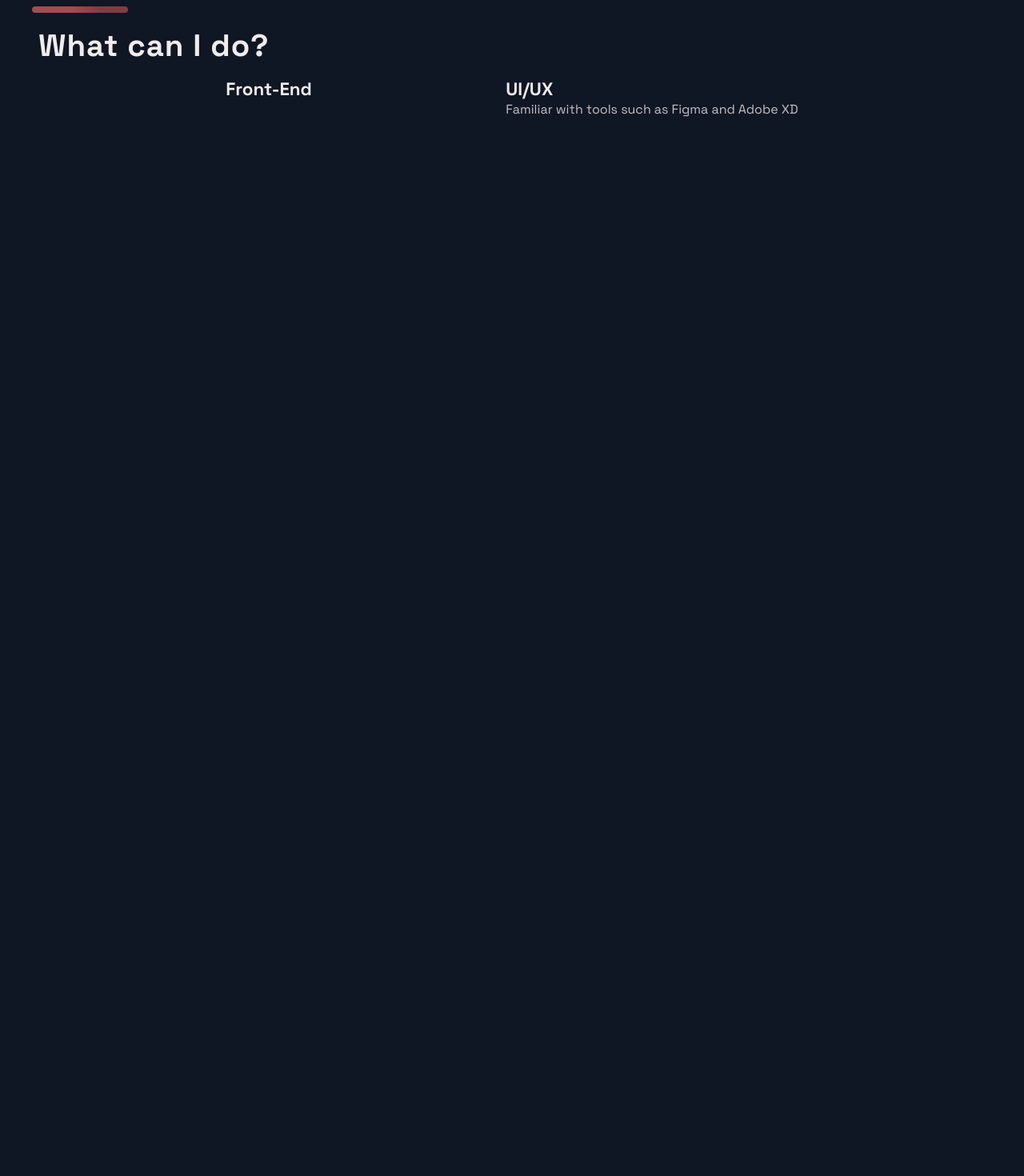
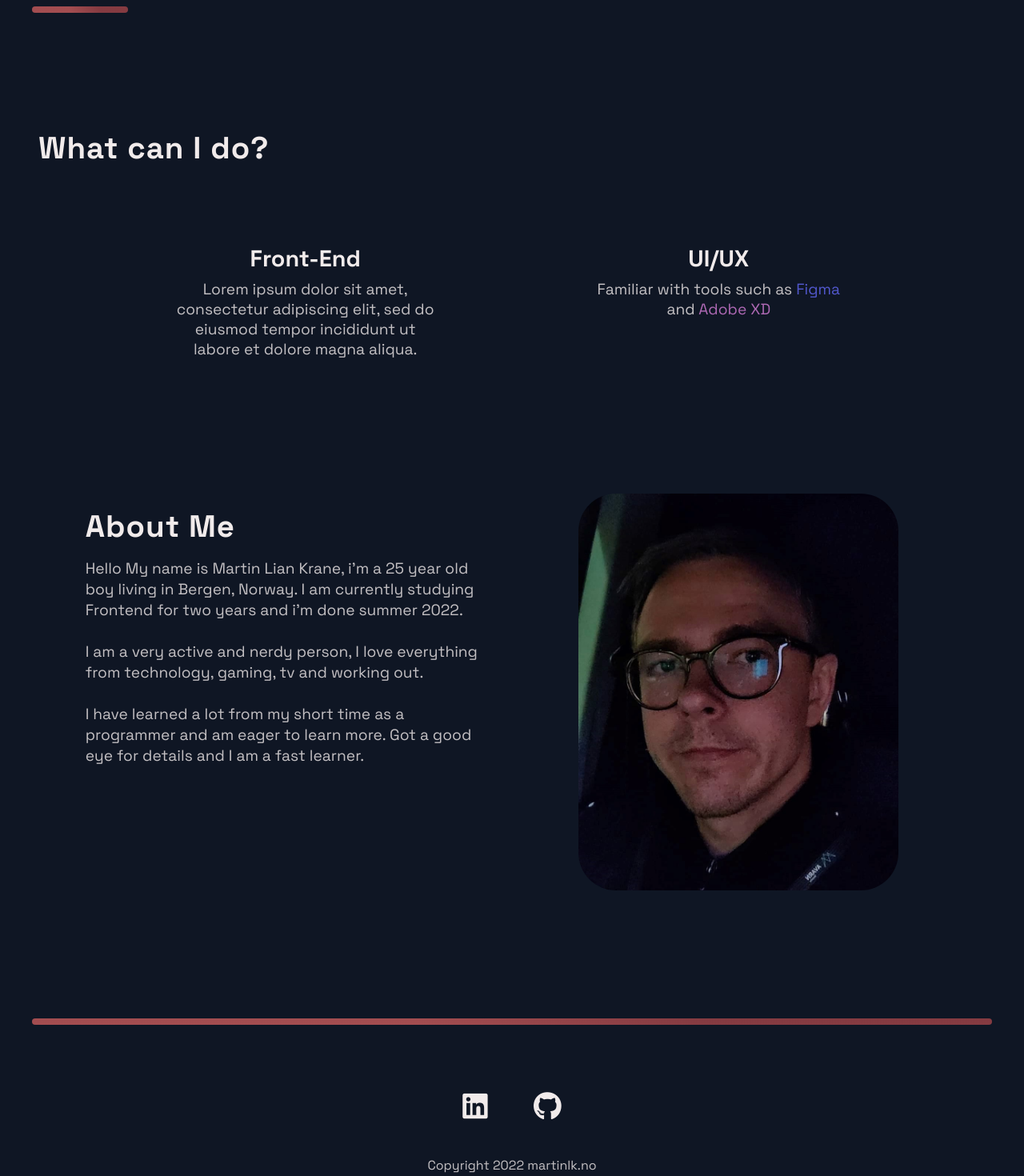
Before and after one commit to Krane96/portfolio_ca, a React (Create React App) app: page / in a window 1280 px wide. Shown: the part 1640-3110 px from the top of the page at 80% size. Before the commit the page ends 1787 px from the top, so only its background shows below. Built offline with nearby package versions, Linux system fonts and the light colour scheme.

Commit message:
feat: added footer and some about me

```diff
--- a/src/App.js
+++ b/src/App.js
@@ -2,6 +2,8 @@ import Header from "./components/Header";
 import Hero from "./components/Hero";
 import Projects from "./components/Projects"
 import Skills from "./components/Skills"
+import Footer from "./components/Footer";
+import About from "./components/About";
 
 
 function App() {
@@ -11,6 +13,8 @@ function App() {
             <Hero/>
             <Projects/>
             <Skills/>
+            <About/>
+            <Footer/>
         </div>
   )
 };
--- /dev/null
+++ b/src/components/About.js
@@ -0,0 +1,28 @@
+
+
+const About = () => {
+  return (
+    <>
+    <div id="about_section" style={{display:"flex",justifyContent:"space-evenly"}}>
+        <div className="about_content">
+            <h2>About Me</h2>
+            <p>Hello My name is Martin Lian Krane, i'm a 25 year old boy living in Bergen, Norway.
+                I am currently studying Frontend for two years and i'm done summer 2022. <br/><br/>
+                I am a very active and nerdy person, I love everything from technology, gaming, tv and working out. <br/><br/>
+                I have learned a lot from my short time as a programmer and am eager to learn more.
+                Got a good eye for details and I am a fast learner.
+            </p>
+            <div className="timeline">
+
+            </div>
+        </div>
+        <div className="about_image">
+            <img src="../../images/selfie.jpg"></img>
+        </div>
+
+    </div>
+    </>
+);
+};
+
+export default About;
--- /dev/null
+++ b/src/components/Footer.js
@@ -0,0 +1,20 @@
+
+
+const Footer = () => {
+  return (
+    <>
+      <hr/>
+      <footer>
+        <div className="icons">
+          <a href="/"><i className="fab fa-linkedin"></i></a>
+          <a href="/"><i className="fab fa-github"></i></a>
+        </div>
+        <div>
+            <p>Copyright 2022 martinlk.no</p>
+        </div>
+      </footer>
+    </>
+);
+};
+
+export default Footer;
--- a/src/components/Skills.js
+++ b/src/components/Skills.js
@@ -3,14 +3,15 @@
 const Skills = () => {
   return (
       <>
-      <h2>What can I do?</h2>
+      <h2  className="section_title">What can I do?</h2>
       <div id="skills" style={{display:"flex",justifyContent:"space-evenly"}}>
         <div>
             <h3>Front-End</h3>
+            <p>Lorem ipsum dolor sit amet, consectetur adipiscing elit, sed do eiusmod tempor incididunt ut labore et dolore magna aliqua.</p>
         </div>
-        <div>
+        <div style={{textAlign:"center"}}>
         <h3>UI/UX</h3>
-        <p>Familiar with tools such as <span>Figma</span> and <span>Adobe XD</span></p>
+        <p>Familiar with tools such as <span style={{color:"#6369F8"}}>Figma</span> and <span style={{color:"#D77ED9"}}>Adobe XD</span></p>
         </div>
 
       </div>
--- a/src/index.css
+++ b/src/index.css
@@ -47,13 +47,14 @@ h4{
     text-align: center;
     font-size: 1.3em;
 }
-
-.section_divider{
-    width: 120px;
+hr{
     height: 8px;
     border: none;
     background: linear-gradient(60deg, #d15e5ec2 40%, #ec5b5b88 70%);
     border-radius: 5px;
+}
+.section_divider{
+    width: 120px;
 }
 
 .navigation a{
@@ -144,3 +145,62 @@ h4{
 .section_title{
     margin-top: 8rem;
 }
+
+.ux{
+    text-align: center;
+}
+#skills{
+    margin: 5rem 0 5rem 0;
+    text-align: center;
+}
+#skills h3{
+    font-size: 1.8em;
+}
+#skills p{
+    font-size: 1.2em;
+    padding: .5rem;
+    max-width: 350px;
+}
+
+#about_section{
+    margin: 10rem 0;
+}
+.about_content, .about_image{
+    max-width: 500px;
+}
+.about_image img{
+    border-radius: 47px;
+    width: 80%;
+}
+.about_image{
+    display: flex;
+    justify-content: center;
+}
+.about_content p{
+    font-size: 1.2em;
+    line-height: 26px;
+}
+.about_content h2{
+    padding: 0;
+    margin: 1rem 0;
+}
+
+
+
+footer{
+    display: flex;
+    flex-direction: column;
+    justify-content: center;
+    align-items: center;
+    margin: 5rem 0 .5rem 0;
+}
+
+footer .icons{
+    margin-bottom: 2.5rem;
+    font-size: 1.4em;
+}
+
+footer a{
+    padding: .8rem;
+
+}
```
Also changed, not shown: public/images/selfie.jpg (added).
